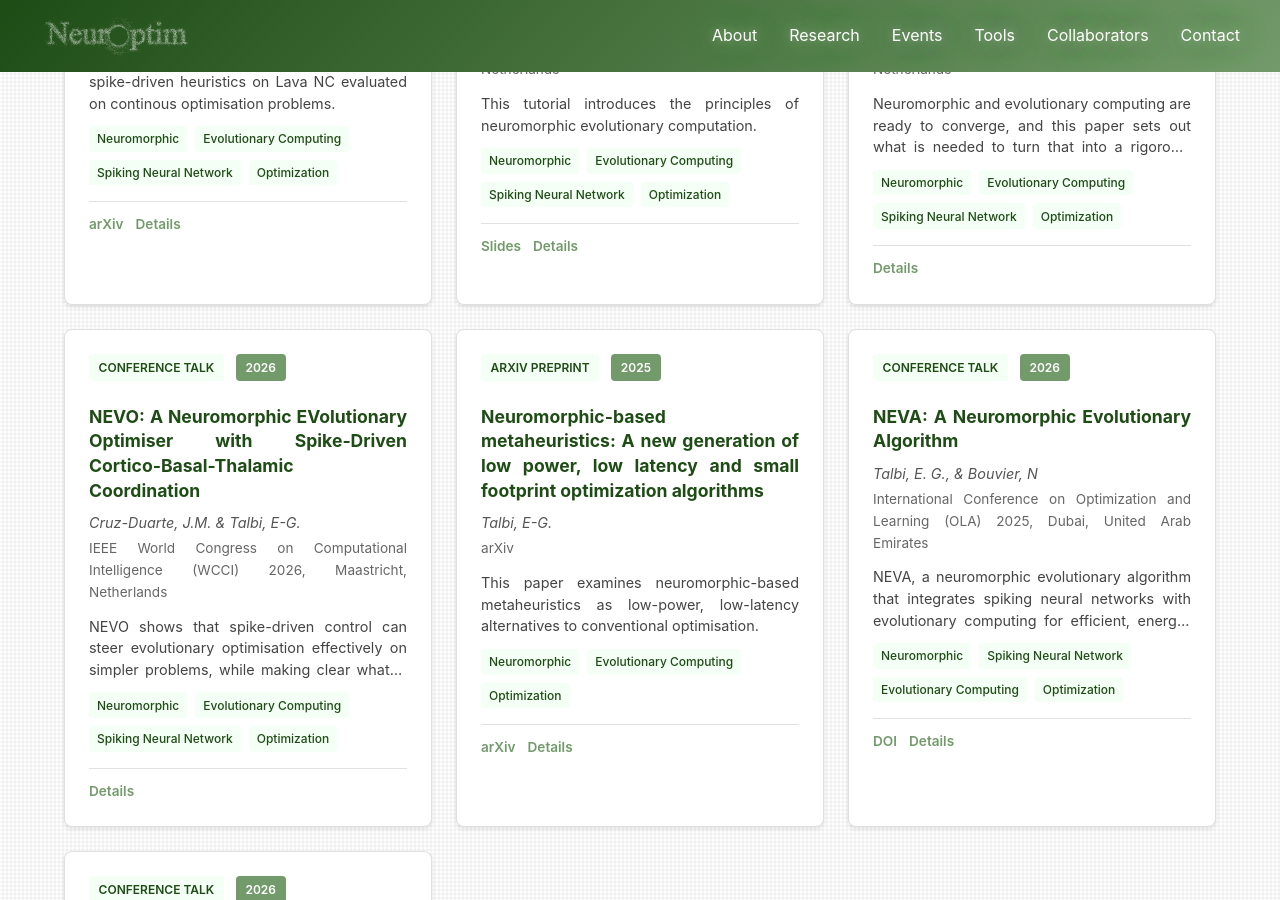
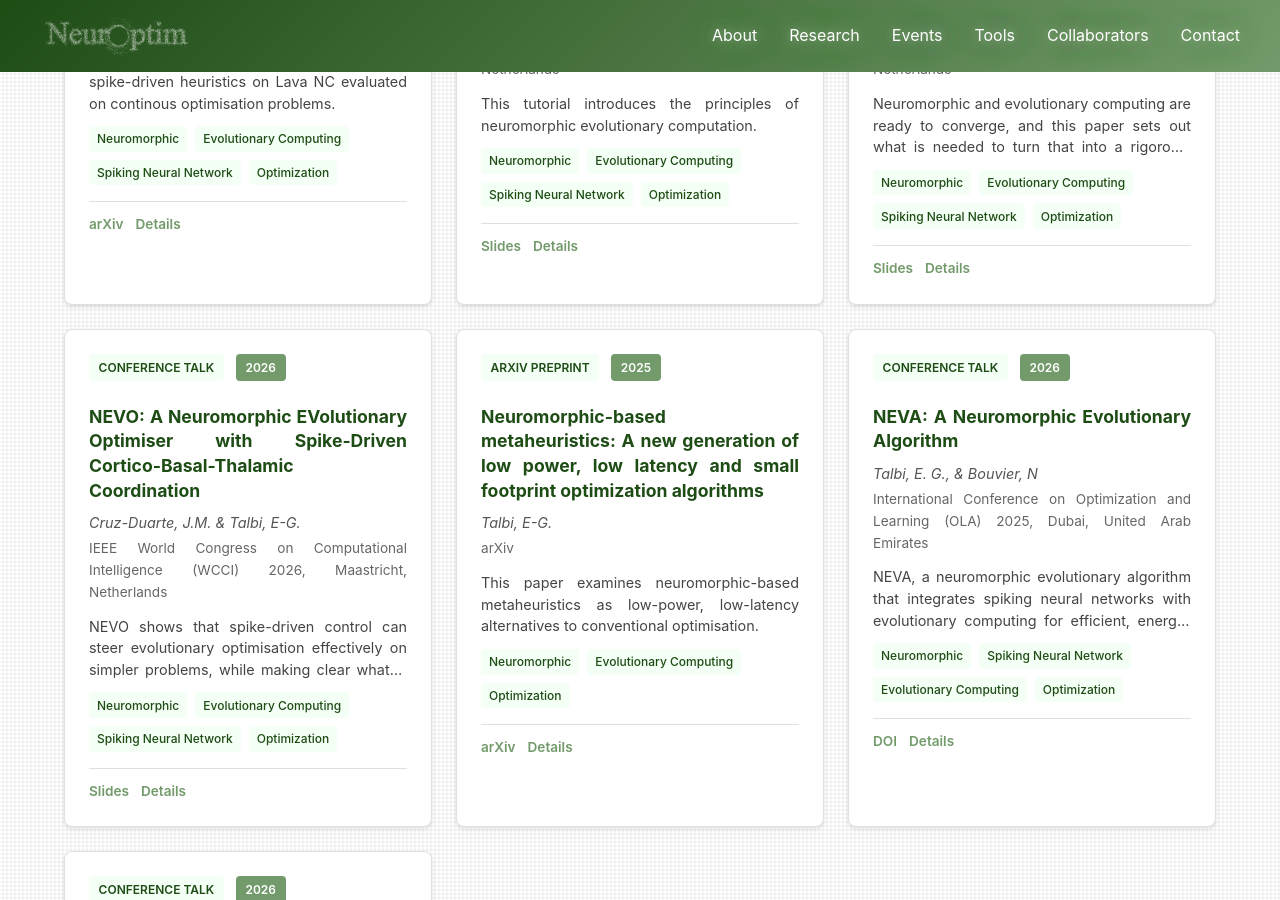
Before and after one commit to neuroptim/neuroptim.github.io, a Jekyll site: the page built from research.html, in a window 1280 px wide and 900 px high, scrolled down 508 px. Built offline with Jekyll 4.4.1, drawn with Linux system fonts in a browser that asks for light colours.

Commit message:
Add slide links for WCCI 2026 presentations and replace existing PDF files

```diff
--- a/_publications/cruz-talbi-2026-nevo.md
+++ b/_publications/cruz-talbi-2026-nevo.md
@@ -8,6 +8,7 @@ category: presentation, publication
 type: Conference Talk
 venue: "IEEE World Congress on Computational Intelligence (WCCI) 2026"
 location: "Maastricht, Netherlands"
+slides: "/assets/slides/wcci26-paper.pdf"
 tags:
   - Neuromorphic
   - Evolutionary Computing
--- a/_publications/cruz-talbi-2026-position.md
+++ b/_publications/cruz-talbi-2026-position.md
@@ -8,6 +8,7 @@ category: presentation, publication
 type: Conference Talk
 venue: "IEEE World Congress on Computational Intelligence (WCCI) 2026"
 location: "Maastricht, Netherlands"
+slides: "/assets/slides/wcci26-position.pdf"
 tags:
   - Neuromorphic
   - Evolutionary Computing
```
Also changed, not shown: 2 other files.
